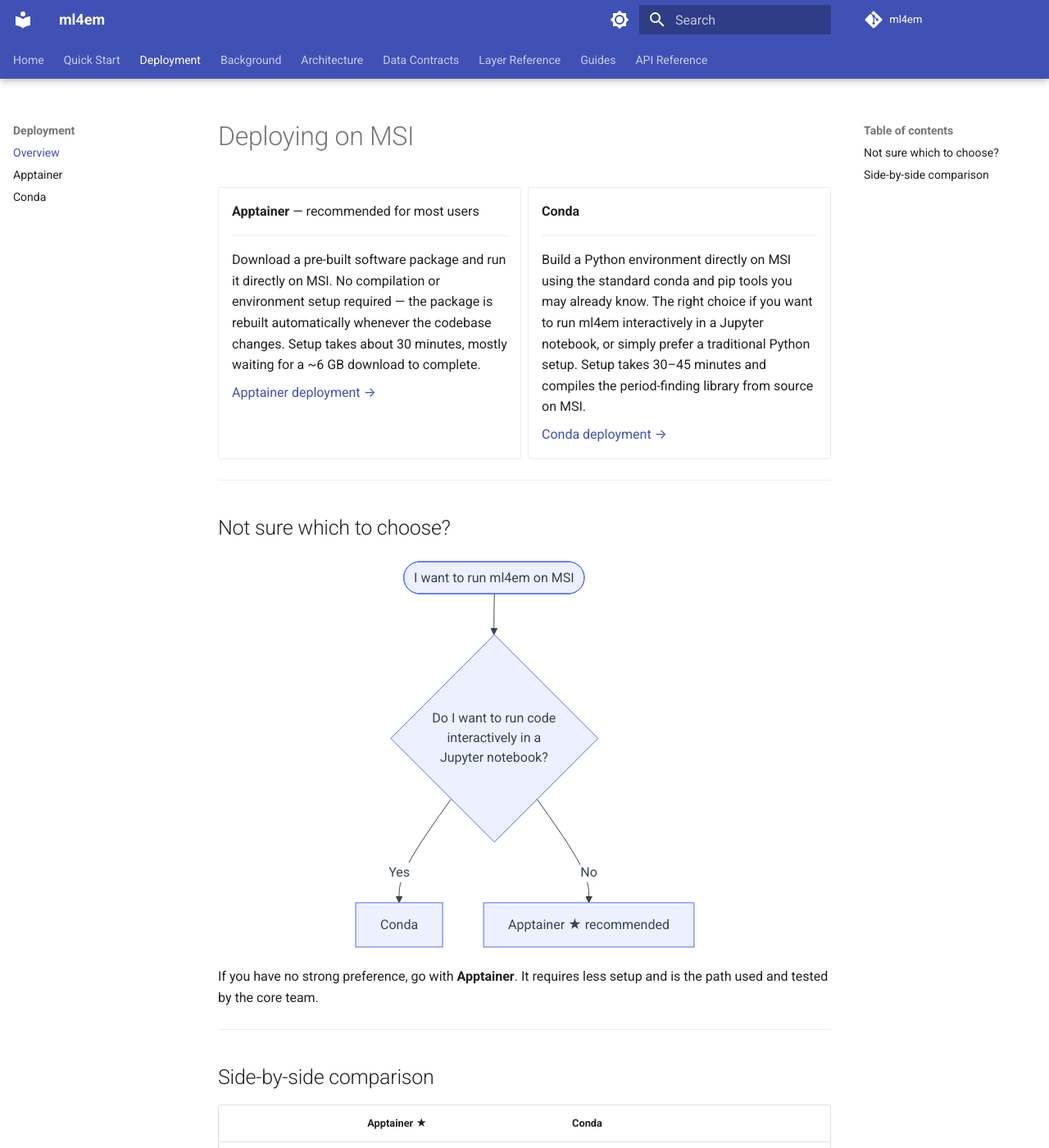
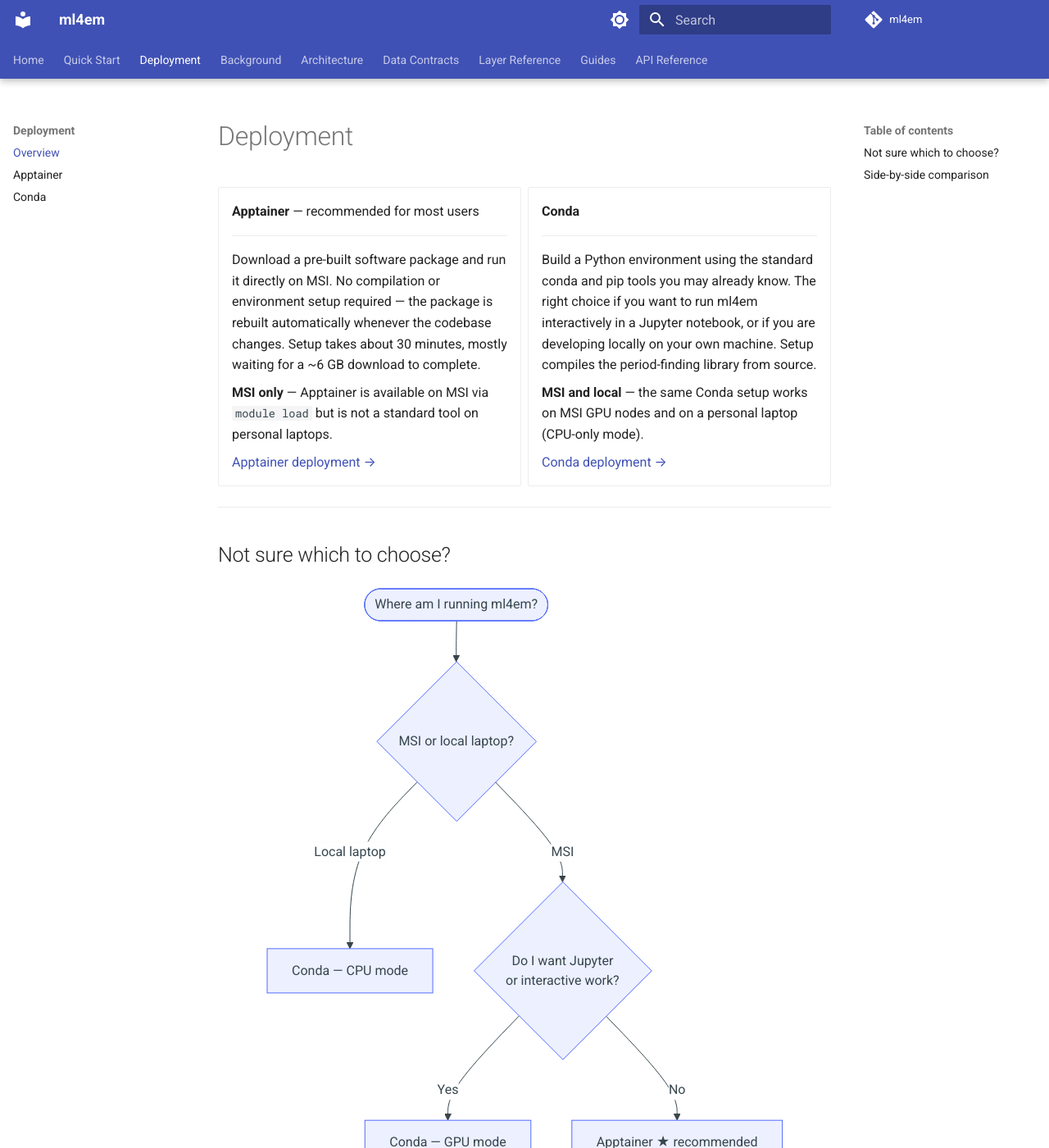
Before and after one commit to ManiacUrgency42/ml4em, an MkDocs documentation site: the page built from docs/deployment.md, in a window 1280 px wide and 1400 px high. Shown: the whole window at 82% size. Built offline with MkDocs 1.6.1 and Material for MkDocs 9.7.7, drawn with Linux system fonts in a browser that asks for light colours; comment, search, counter and statistics services are not loaded; some of the changed text lies outside the part shown.

Commit message:
docs: add MSI/local context and periodfind setup-time note to deployment page
- Clarify that Apptainer is MSI-only; Conda works on both MSI and local laptops
- Add "Where it runs" row to comparison table
- Update decision flowchart to branch on MSI vs local before Jupyter question
- Add note at bottom explaining the 30-45 min Conda setup time is periodfind
  compilation, with a direct link to the periodfind why-setup-takes-so-long section

Co-Authored-By: Claude Sonnet 4.6 <noreply@anthropic.com>

````diff
--- a/docs/deployment.md
+++ b/docs/deployment.md
@@ -1,4 +1,4 @@
-# Deploying on MSI
+# Deployment
 
 <div class="grid cards" markdown>
 
@@ -11,16 +11,22 @@
     the codebase changes. Setup takes about 30 minutes, mostly waiting for a ~6 GB
     download to complete.
 
+    **MSI only** — Apptainer is available on MSI via `module load` but is not
+    a standard tool on personal laptops.
+
     [Apptainer deployment →](apptainer-deployment.md)
 
 -   **Conda**
 
     ---
 
-    Build a Python environment directly on MSI using the standard conda and pip tools
-    you may already know. The right choice if you want to run ml4em interactively in
-    a Jupyter notebook, or simply prefer a traditional Python setup. Setup takes
-    30–45 minutes and compiles the period-finding library from source on MSI.
+    Build a Python environment using the standard conda and pip tools you may already
+    know. The right choice if you want to run ml4em interactively in a Jupyter
+    notebook, or if you are developing locally on your own machine. Setup compiles
+    the period-finding library from source.
+
+    **MSI and local** — the same Conda setup works on MSI GPU nodes and on a
+    personal laptop (CPU-only mode).
 
     [Conda deployment →](conda-deployment.md)
 
@@ -32,13 +38,15 @@
 
 ```mermaid
 flowchart TD
-    A([I want to run ml4em on MSI]) --> B{Do I want to run code\ninteractively in a\nJupyter notebook?}
-    B -- Yes --> C[Conda]
-    B -- No --> D[Apptainer ★ recommended]
+    A([Where am I running ml4em?]) --> B{MSI or local laptop?}
+    B -- Local laptop --> C[Conda — CPU mode]
+    B -- MSI --> D{Do I want Jupyter\nor interactive work?}
+    D -- Yes --> E[Conda — GPU mode]
+    D -- No --> F[Apptainer ★ recommended]
 ```
 
-If you have no strong preference, go with **Apptainer**. It requires less setup and
-is the path used and tested by the core team.
+If you are on MSI and have no strong preference, go with **Apptainer**. It requires
+less setup and is the path used and tested by the core team.
 
 ---
 
@@ -46,13 +54,20 @@ is the path used and tested by the core team.
 
 | | Apptainer ★ | Conda |
 |---|---|---|
-| **Recommended** | Yes, for most users | For Jupyter / interactive work |
+| **Recommended** | Yes, for most MSI users | For Jupyter / interactive work, or local development |
+| **Where it runs** | MSI only | MSI + local laptop |
 | **Setup time** | ~30 min | ~30–45 min |
 | **What setup involves** | Downloading a pre-built ~6 GB software package to MSI | Compiling the period-finding library from source, then installing Python packages |
-| **Tools required** | Apptainer (already available on MSI via `module load`) | Conda (already available on MSI via `module load`) |
+| **Tools required** | Apptainer (already available on MSI via `module load`) | Conda (already available on MSI via `module load`, or via Miniforge locally) |
 | **After a code change** | `git pull` — nothing else needed | `git pull` — nothing else needed |
 | **Jupyter notebooks** | Not supported | Supported |
 | **When you need to redo setup** | Only if the compiled dependencies change (rare) | Only if the compiled dependencies change (rare) |
 
 Both paths install ml4em in **editable mode**: changes to Python source files are
 picked up immediately with `git pull` — no rebuild or reinstall needed.
+
+!!! note "Why does Conda setup take 30–45 minutes?"
+    The setup time is not spent installing Python packages — it is spent compiling
+    the period-finding library (`periodfind`) from Rust and CUDA C++ source code.
+    See [Architecture → periodfind](architecture/periodfind.md#why-setup-takes-so-long)
+    for a full explanation of what is being compiled and why it only needs to happen once.
````
